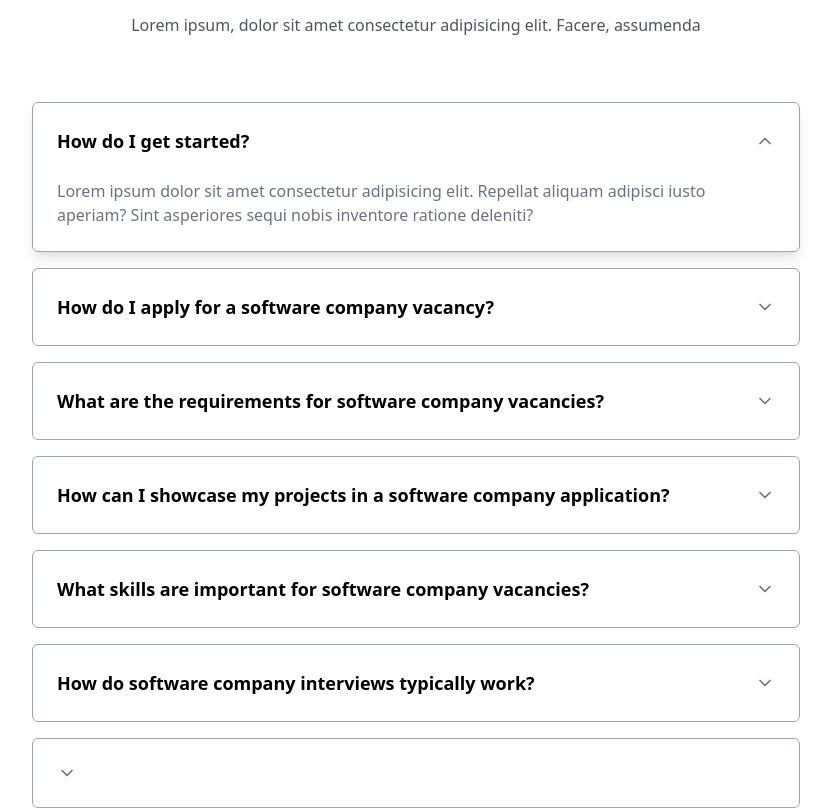
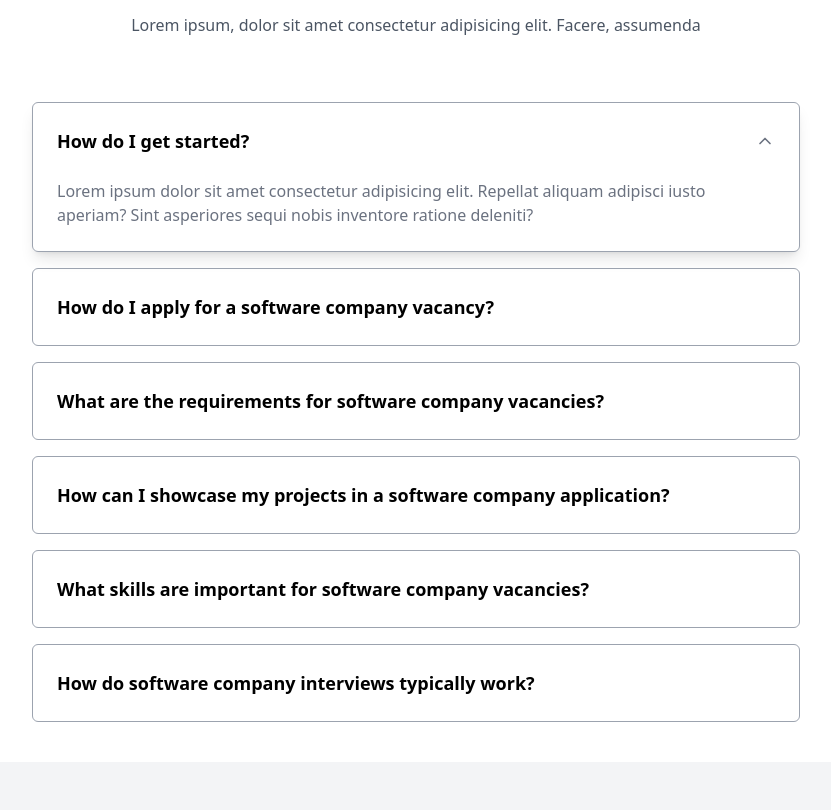
Before and after one commit to evakontech/evakontech-site, a React (Create React App) app in the folder client/: page / in a window 1280 px wide. Shown: the part 3855-4665 px from the top of the page, without its empty margins (224-1055 px from the left). Built offline with nearby package versions, Linux system fonts and the light colour scheme.

Commit message:
faq-minor-fix

```diff
--- a/client/src/components/faq/FAQs.jsx
+++ b/client/src/components/faq/FAQs.jsx
@@ -48,7 +48,7 @@ export const FAQs = () => {
                             </div>
                         )}
                     </div>
-                    {Array.from({ length: 6 }).map((_, i) => (
+                    {Array.from({ length: 5 }).map((_, i) => (
                         <div
                             key={i}
                             className={`cursor-pointer rounded-md border border-gray-400 transition-all duration-200 ${expandedIndex === i + 1 ? 'border-blue-500' : ''}`}
@@ -81,11 +81,7 @@ export const FAQs = () => {
                                         How do software company interviews typically work?
                                     </span>
                                 )}
-                                {expandedIndex === i + 1 ? (
-                                    <ChevronUp className="h-5 w-5 text-gray-500" />
-                                ) : (
-                                    <ChevronDown className="h-5 w-5 text-gray-500" />
-                                )}
+
                             </button>
                             {expandedIndex === i + 1 && (
                                 <div className="px-4 pb-5 sm:px-6 sm:pb-6">
```
